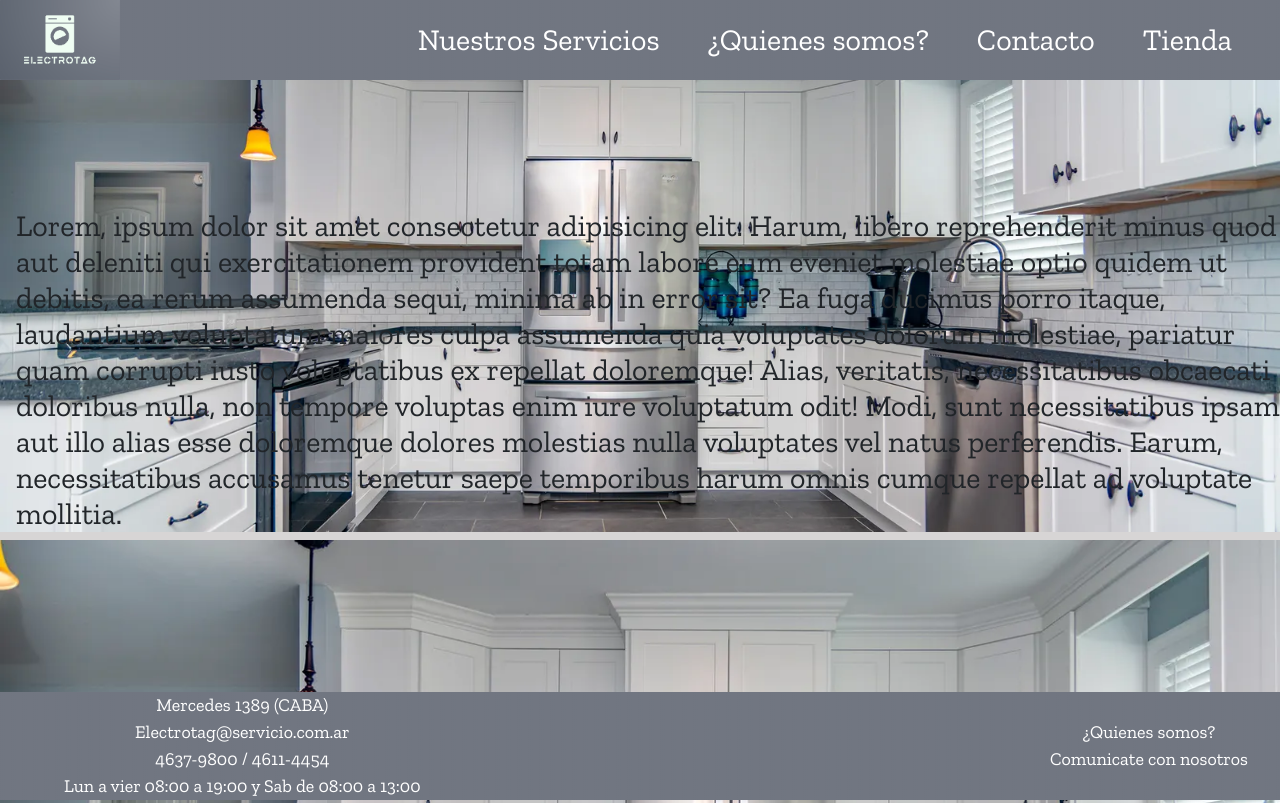
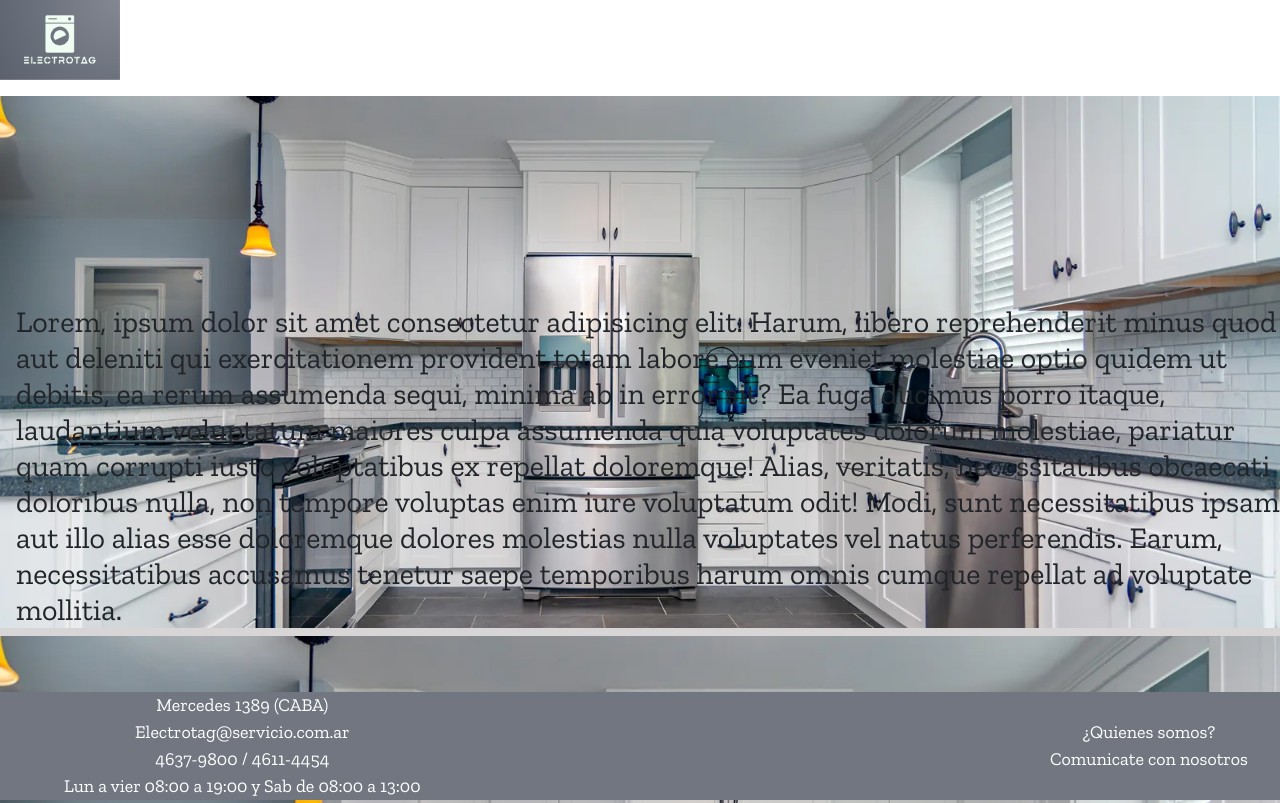
Before and after one commit to moreira94/Electrotag, a plain HTML site: page index.html in a window 1280 px wide. Shown: the top 803 px of the page. Drawn offline with nearby package versions, Linux system fonts and the light colour scheme.

Commit message:
a ver ahora

```diff
--- a/Css/style.css
+++ b/Css/style.css
@@ -7,7 +7,7 @@
 
 /* estilo de navbar */
 
-nav {
+.navegador {
     background-image: url(../images/colornav.png);
     position: fixed;
     font-family: "zilla slab";
```
